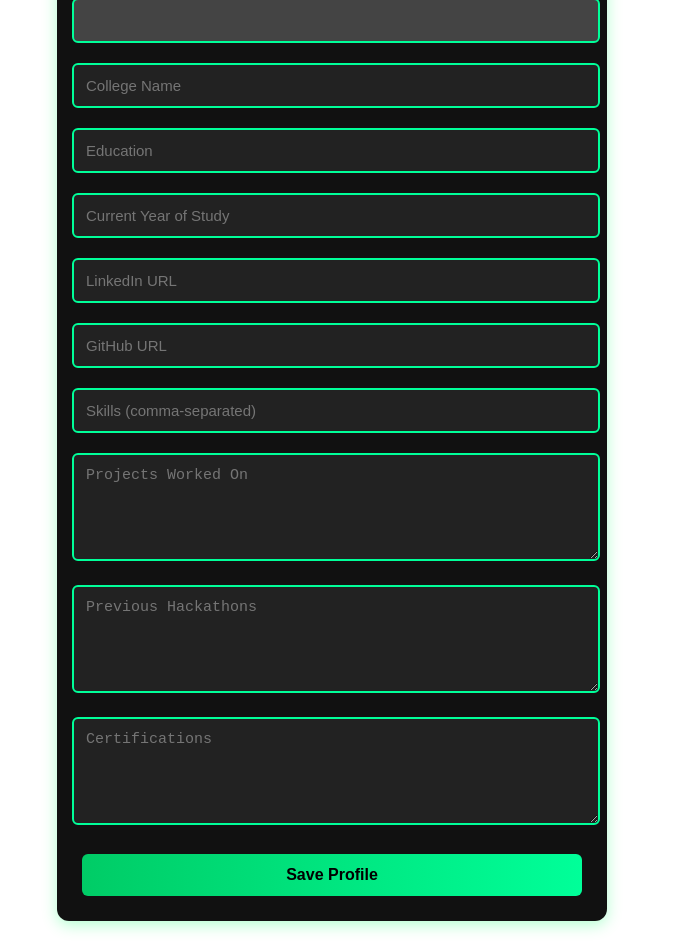
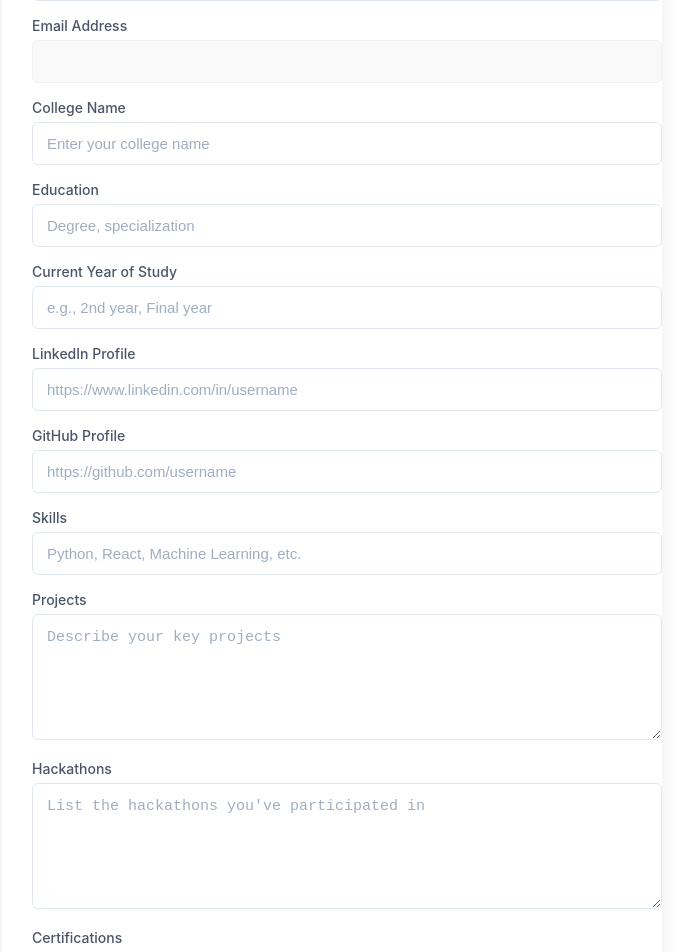
Before and after one commit to PRATHAMESH-PABALE/hackmatch-build, a React (Create React App) app: page /profile in a window 1280 px wide. Shown: the part 220-1172 px from the top of the page, without its empty margins (308-1001 px from the left). Built offline with nearby package versions, Linux system fonts and the light colour scheme.

Commit message:
change in profile ui

```diff
--- a/src/ProfileSetup.css
+++ b/src/ProfileSetup.css
@@ -1,112 +1,134 @@
-/* Profile Container */
+/* Professional Light Theme for Profile Setup */
 .profile-container {
   width: 100%;
-  max-width: 500px;
-  margin: 50px auto;
-  padding: 25px;
-  background: #111; /* Black background */
-  color: #00ff99; /* Neon green text */
-  border-radius: 12px;
-  box-shadow: 0px 4px 15px rgba(0, 255, 100, 0.3); /* Green glow effect */
-  text-align: center;
-  font-family: "Arial", sans-serif;
+  max-width: 600px;
+  margin: 40px auto;
+  padding: 30px;
+  background: #ffffff;
+  color: #333333;
+  border-radius: 10px;
+  box-shadow: 0 4px 20px rgba(0, 0, 0, 0.08);
+  font-family: "Inter", "Segoe UI", sans-serif;
 }
 
 /* Header */
 .profile-container h2 {
-  margin-bottom: 20px;
+  margin-bottom: 24px;
   font-size: 24px;
-  font-weight: bold;
-  color: #00ff99;
-  text-transform: uppercase;
+  font-weight: 600;
+  color: #2c3e50;
+  text-align: center;
+  padding-bottom: 10px;
+  border-bottom: 2px solid #f0f0f0;
+}
 
+/* Form Group */
+.form-group {
+  margin-bottom: 16px;
+  text-align: left;
+}
+
+/* Labels */
+.profile-container label {
+  display: block;
+  font-size: 14px;
+  font-weight: 500;
+  margin-bottom: 6px;
+  color: #4a5568;
 }
 
 /* Input Fields & Textarea */
 .profile-container input,
 .profile-container textarea {
   width: 100%;
-  padding: 12px;
-  margin: 10px 0px;
+  padding: 12px 14px;
   border-radius: 6px;
-  border: 2px solid #00ff99; /* Green border */
-  background: #222;
-  color: white;
+  border: 1px solid #e2e8f0;
+  background: #ffffff;
+  color: #2d3748;
   font-size: 15px;
-  transition: 0.3s;
-  margin-left: -10px;
+  transition: all 0.3s ease;
 }
 
 .profile-container input:focus,
 .profile-container textarea:focus {
   outline: none;
-  border-color: #00cc66; /* Brighter green when focused */
-  box-shadow: 0 0 10px rgba(0, 255, 100, 0.5);
+  border-color: #3498db;
+  box-shadow: 0 0 0 3px rgba(52, 152, 219, 0.15);
 }
 
 /* Disabled Email Input */
 .profile-container input[disabled] {
-  background: #444;
-  color: #aaa;
+  background: #f9f9f9;
+  color: #718096;
   cursor: not-allowed;
+  border: 1px solid #edf2f7;
 }
 
 /* Error Message */
 .error-message {
-  color: red;
+  color: #e53e3e;
   font-size: 14px;
-  margin-bottom: 10px;
+  margin-bottom: 16px;
+  text-align: left;
+  padding: 8px 12px;
+  background-color: #fff5f5;
+  border-left: 3px solid #e53e3e;
+  border-radius: 4px;
 }
 
 /* Save Profile Button */
 .profile-container button {
   width: 100%;
   padding: 12px;
-  background: linear-gradient(90deg, #00cc66, #00ff99); /* Green gradient */
-  color: black;
+  background: #3498db;
+  color: white;
   border: none;
   font-size: 16px;
-  font-weight: bold;
+  font-weight: 500;
   cursor: pointer;
   border-radius: 6px;
-  margin-top: 15px;
-  transition: 0.3s;
+  margin-top: 20px;
+  transition: all 0.3s ease;
 }
 
 .profile-container button:hover {
-  background: linear-gradient(90deg, #00994d, #00cc66);
-  box-shadow: 0px 4px 12px rgba(0, 255, 100, 0.5);
+  background: #2980b9;
+  transform: translateY(-1px);
+  box-shadow: 0 4px 12px rgba(52, 152, 219, 0.2);
 }
 
-/* Labels */
-.profile-container label {
-  display: block;
-  text-align: left;
-  font-size: 14px;
-  font-weight: bold;
-  margin-top: 12px;
-  color: #00ff99;
+.profile-container button:active {
+  transform: translateY(0);
+  box-shadow: none;
 }
 
 /* Textarea Styling */
 .profile-container textarea {
-  min-height: 80px;
+  min-height: 100px;
   resize: vertical;
+  line-height: 1.5;
 }
 
-/* Select Input */
-.profile-container select {
-  width: 100%;
-  padding: 12px;
-  margin: 10px 0;
-  border-radius: 6px;
-  border: 2px solid #00ff99;
-  background: #222;
-  color: white;
-  font-size: 15px;
+/* Responsive adjustments */
+@media (max-width: 768px) {
+  .profile-container {
+    width: 90%;
+    padding: 20px;
+    margin: 20px auto;
+  }
 }
 
-.profile-container select option {
-  background: #111;
-  color: white;
+/* Placeholder styling */
+.profile-container input::placeholder,
+.profile-container textarea::placeholder {
+  color: #a0aec0;
 }
+
+/* Focus visible for accessibility */
+.profile-container input:focus-visible,
+.profile-container textarea:focus-visible,
+.profile-container button:focus-visible {
+  outline: 2px solid #3498db;
+  outline-offset: 2px;
+}
--- a/src/ProfileSetup.js
+++ b/src/ProfileSetup.js
@@ -91,17 +91,133 @@ const Profile = () => {
       <h2>Profile Setup</h2>
       {error && <p className="error-message">{error}</p>}
       <form onSubmit={handleSubmit}>
-        <input type="text" placeholder="Full Name" value={name} onChange={(e) => setName(e.target.value)} required />
-        <input type="email" value={email} disabled />
-        <input type="text" placeholder="College Name" value={college} onChange={(e) => setCollege(e.target.value)} required />
-        <input type="text" placeholder="Education" value={education} onChange={(e) => setEducation(e.target.value)} required />
-        <input type="text" placeholder="Current Year of Study" value={currentYear} onChange={(e) => setCurrentYear(e.target.value)} required />
-        <input type="text" placeholder="LinkedIn URL" value={linkedin} onChange={(e) => setLinkedin(e.target.value)} required />
-        <input type="text" placeholder="GitHub URL" value={github} onChange={(e) => setGithub(e.target.value)} required />
-        <input type="text" placeholder="Skills (comma-separated)" value={skills} onChange={(e) => setSkills(e.target.value)} required />
-        <textarea placeholder="Projects Worked On" value={projects} onChange={(e) => setProjects(e.target.value)} required />
-        <textarea placeholder="Previous Hackathons" value={hackathons} onChange={(e) => setHackathons(e.target.value)} required />
-        <textarea placeholder="Certifications" value={certifications} onChange={(e) => setCertifications(e.target.value)} required />
+        <div className="form-group">
+          <label htmlFor="name">Full Name</label>
+          <input
+            type="text"
+            id="name"
+            placeholder="Enter your full name"
+            value={name}
+            onChange={(e) => setName(e.target.value)}
+            required
+          />
+        </div>
+
+        <div className="form-group">
+          <label htmlFor="email">Email Address</label>
+          <input
+            type="email"
+            id="email"
+            value={email}
+            disabled
+          />
+        </div>
+
+        <div className="form-group">
+          <label htmlFor="college">College Name</label>
+          <input
+            type="text"
+            id="college"
+            placeholder="Enter your college name"
+            value={college}
+            onChange={(e) => setCollege(e.target.value)}
+            required
+          />
+        </div>
+
+        <div className="form-group">
+          <label htmlFor="education">Education</label>
+          <input
+            type="text"
+            id="education"
+            placeholder="Degree, specialization"
+            value={education}
+            onChange={(e) => setEducation(e.target.value)}
+            required
+          />
+        </div>
+
+        <div className="form-group">
+          <label htmlFor="currentYear">Current Year of Study</label>
+          <input
+            type="text"
+            id="currentYear"
+            placeholder="e.g., 2nd year, Final year"
+            value={currentYear}
+            onChange={(e) => setCurrentYear(e.target.value)}
+            required
+          />
+        </div>
+
+        <div className="form-group">
+          <label htmlFor="linkedin">LinkedIn Profile</label>
+          <input
+            type="text"
+            id="linkedin"
+            placeholder="https://www.linkedin.com/in/username"
+            value={linkedin}
+            onChange={(e) => setLinkedin(e.target.value)}
+            required
+          />
+        </div>
+
+        <div className="form-group">
+          <label htmlFor="github">GitHub Profile</label>
+          <input
+            type="text"
+            id="github"
+            placeholder="https://github.com/username"
+            value={github}
+            onChange={(e) => setGithub(e.target.value)}
+            required
+          />
+        </div>
+
+        <div className="form-group">
+          <label htmlFor="skills">Skills</label>
+          <input
+            type="text"
+            id="skills"
+            placeholder="Python, React, Machine Learning, etc."
+            value={skills}
+            onChange={(e) => setSkills(e.target.value)}
+            required
+          />
+        </div>
+
+        <div className="form-group">
+          <label htmlFor="projects">Projects</label>
+          <textarea
+            id="projects"
+            placeholder="Describe your key projects"
+            value={projects}
+            onChange={(e) => setProjects(e.target.value)}
+            required
+          />
+        </div>
+
+        <div className="form-group">
+          <label htmlFor="hackathons">Hackathons</label>
+          <textarea
+            id="hackathons"
+            placeholder="List the hackathons you've participated in"
+            value={hackathons}
+            onChange={(e) => setHackathons(e.target.value)}
+            required
+          />
+        </div>
+
+        <div className="form-group">
+          <label htmlFor="certifications">Certifications</label>
+          <textarea
+            id="certifications"
+            placeholder="List your relevant certifications"
+            value={certifications}
+            onChange={(e) => setCertifications(e.target.value)}
+            required
+          />
+        </div>
+
         <button type="submit">Save Profile</button>
       </form>
     </div>
```
